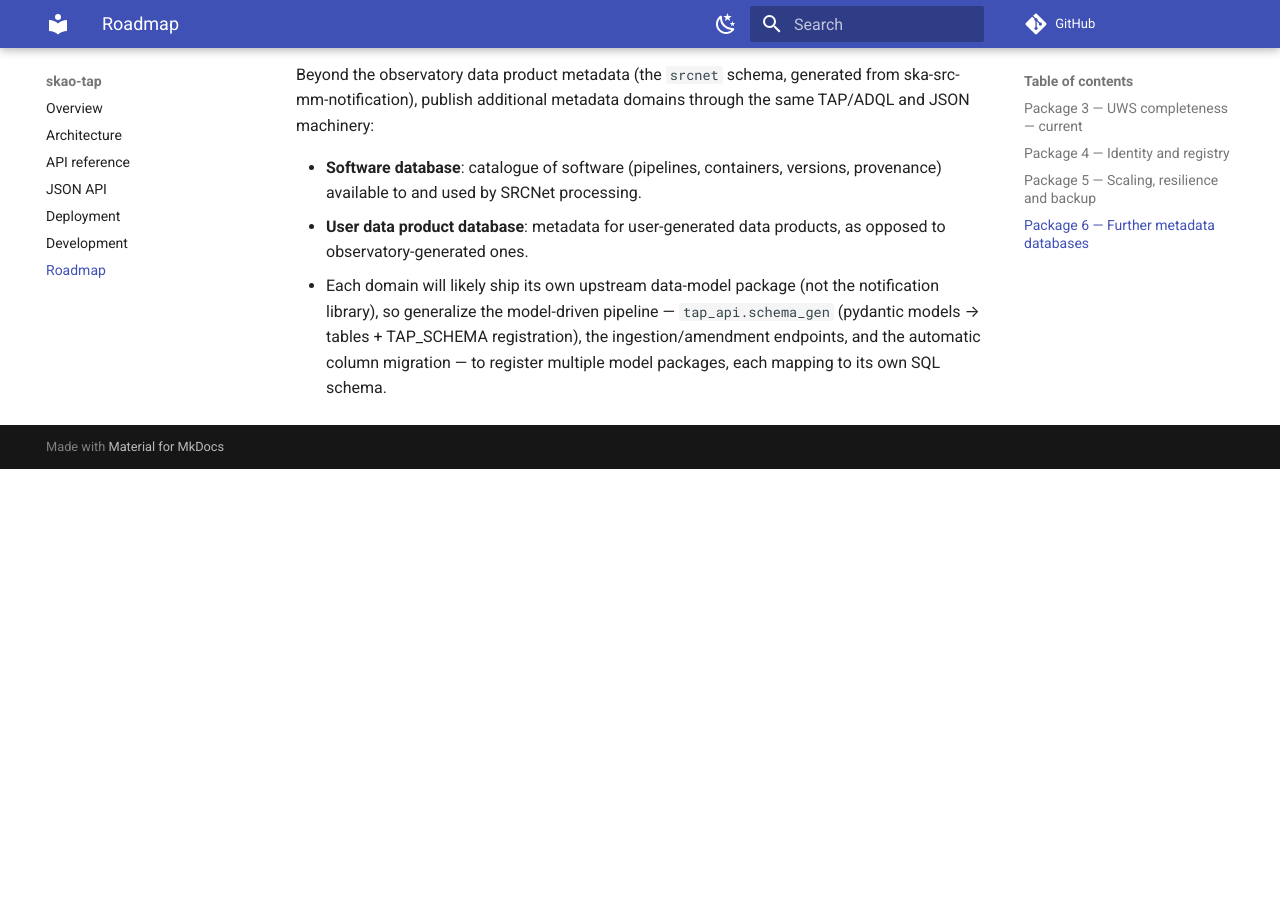
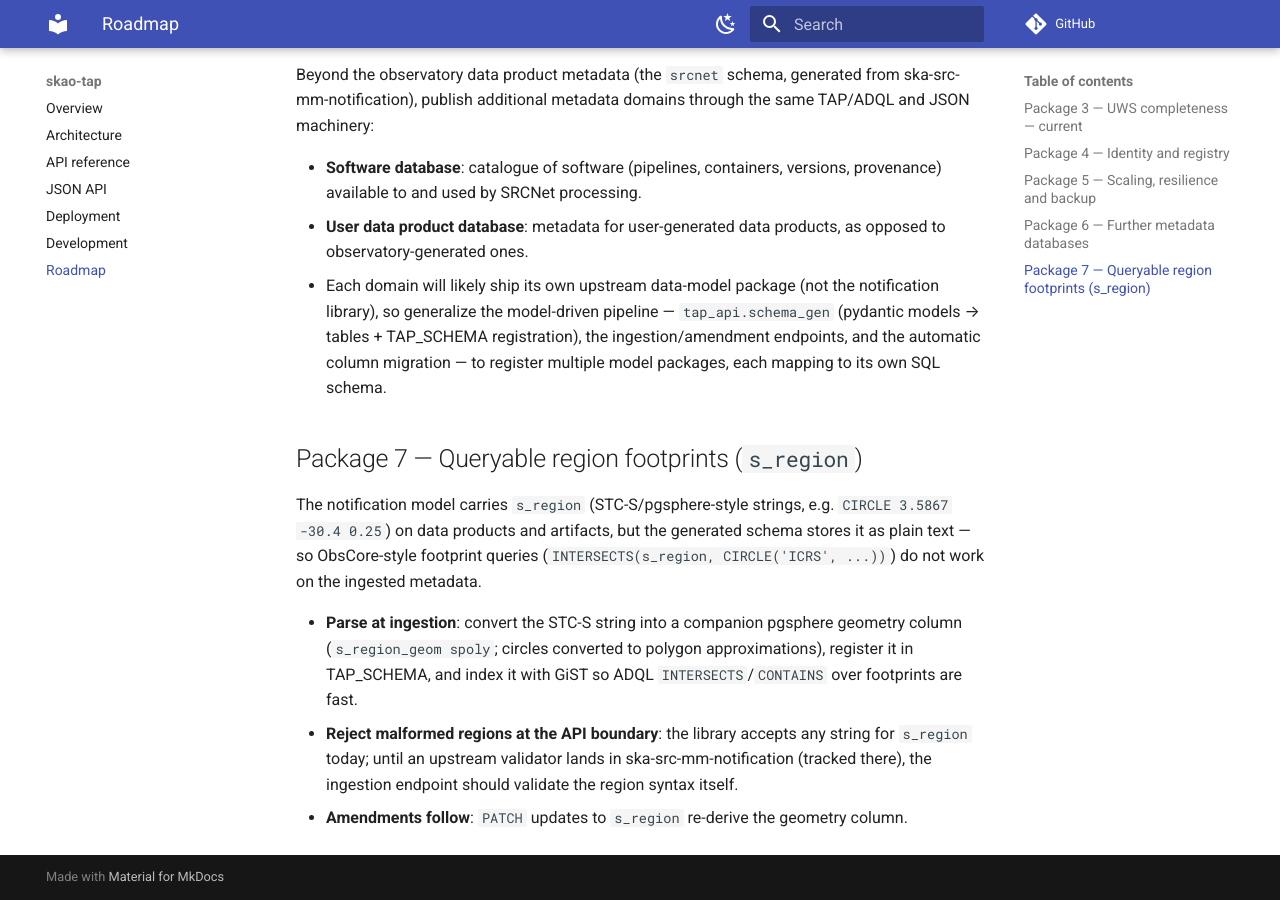
Before and after one commit to MicheleDelliVeneri/skao-tap, an MkDocs documentation site: the page built from docs/roadmap.md, in a window 1280 px wide and 900 px high, scrolled down 1288 px. Built offline with MkDocs 1.6.1 and Material for MkDocs 9.7.7, drawn with Linux system fonts in a browser that asks for light colours; comment, search, counter and statistics services are not loaded; before the commit the page ends 1757 px from its top, so only the background shows below that.

Commit message:
Roadmap: package 7 — queryable region footprints (s_region)
s_region is stored as plain text today, so ObsCore-style INTERSECTS
footprint queries do not work on ingested metadata. Package 7 covers
parsing STC-S into a GiST-indexed pgsphere geometry column at ingestion,
validating region syntax at the API boundary (until the library grows a
validator), and re-deriving the geometry on PATCH amendments.

Co-Authored-By: Claude Fable 5 <noreply@anthropic.com>
Claude-Session: https://claude.ai/code/session_01UYnx9sd6RGzVna7nW3vhHr

```diff
--- a/docs/roadmap.md
+++ b/docs/roadmap.md
@@ -61,3 +61,22 @@ domains through the same TAP/ADQL and JSON machinery:
   registration), the ingestion/amendment endpoints, and the automatic
   column migration — to register multiple model packages, each mapping to
   its own SQL schema.
+
+## Package 7 — Queryable region footprints (`s_region`)
+
+The notification model carries `s_region` (STC-S/pgsphere-style strings,
+e.g. `CIRCLE 3.5867 -30.4 0.25`) on data products and artifacts, but the
+generated schema stores it as plain text — so ObsCore-style footprint
+queries (`INTERSECTS(s_region, CIRCLE('ICRS', ...))`) do not work on the
+ingested metadata.
+
+- **Parse at ingestion**: convert the STC-S string into a companion
+  pgsphere geometry column (`s_region_geom spoly`; circles converted to
+  polygon approximations), register it in TAP_SCHEMA, and index it with
+  GiST so ADQL `INTERSECTS`/`CONTAINS` over footprints are fast.
+- **Reject malformed regions at the API boundary**: the library accepts
+  any string for `s_region` today; until an upstream validator lands in
+  ska-src-mm-notification (tracked there), the ingestion endpoint should
+  validate the region syntax itself.
+- **Amendments follow**: `PATCH` updates to `s_region` re-derive the
+  geometry column.
```
